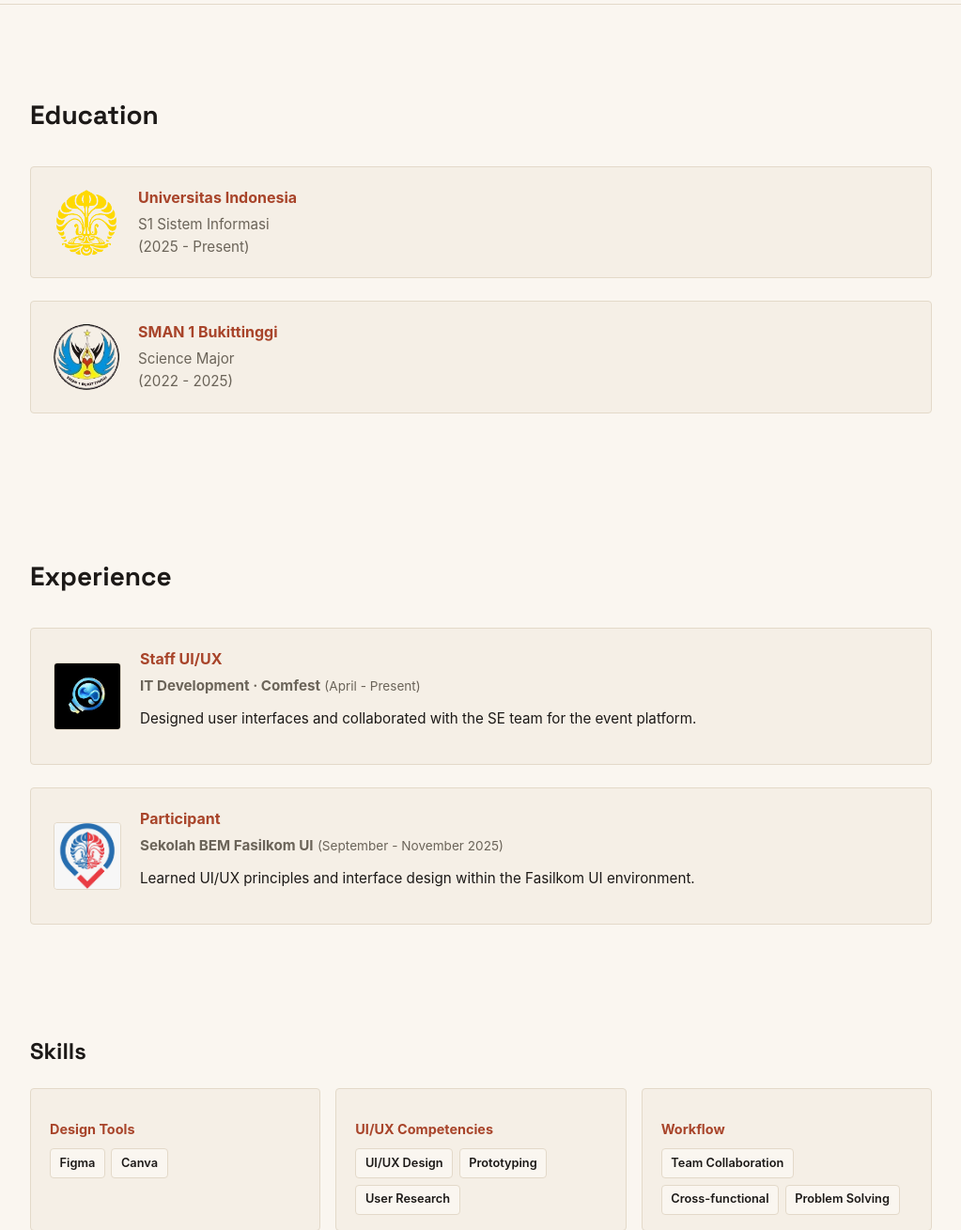
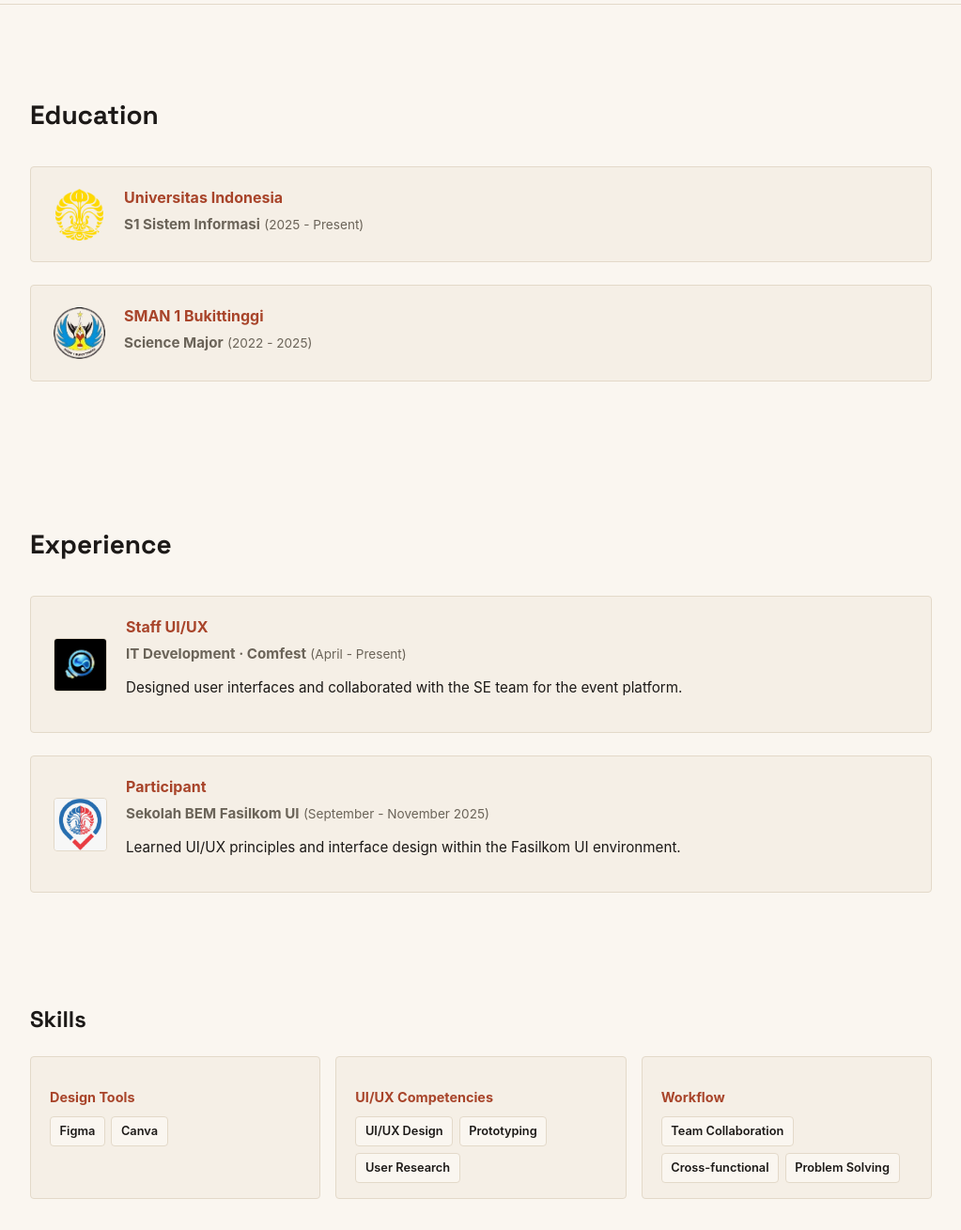
Before and after one commit to babyakiko/myportofolio, a Django app: page / in a window 1280 px wide. Shown: the part 749-2058 px from the top of the page at 94% size, without its empty margins (128-1151 px from the left). Run offline with Django 5.2, Linux system fonts and the light colour scheme.

Commit message:
style: adjust transparent education logo size untuk mobile view

```diff
--- a/static/css/style.css
+++ b/static/css/style.css
@@ -225,45 +225,39 @@ h1, .brand {
     margin-left: 0;
 }
 
-.education-content {
-    display: flex;
-    justify-content: space-between;
-    align-items: center;
-    gap: 1.5rem;
+.education-img {
+    width: 55px;
+    height: 55px;
+    min-width: 55px;
+    min-height: 55px;
+    object-fit: contain;
+    border-radius: var(--radius);
+    border: none;
+    padding: 0;
+    background: transparent;
+    flex-shrink: 0;
 }
 
-.education-img {
-    width: 70px;
-    height: 70px;
-    object-fit: cover;
-    border-radius: var(--radius);
-    border: none;
-    object-fit: contain;
-    padding: 0;
-    background: none;
-    flex-shrink: 0;
+.education-date, .experience-date {
+    display: inline-block;
+    font-size: 0.85rem;
+    color: var(--text-muted);
+    margin-bottom: 0.5rem;
+}
+
+.education-desc, .experience-desc {
+    color: var(--ink);
+    font-size: 0.95rem;
+    margin-top: 0.25rem;
 }
 
 .experience, .skills {
     padding: 3rem 0;
 }
 
-.experience-date {
-    display: inline-block;
-    font-size: 0.85rem;
-    color: var(--text-muted);
-    margin-bottom: 0.5rem;
-}
-
-.experience-desc {
-    color: var(--ink);
-    font-size: 0.95rem;
-    margin-top: 0.25rem;
-}
-
 .experience-img {
-    width: 70px;
-    height: 70px;
+    width: 55px;
+    height: 55px;
     object-fit: cover;
     border-radius: var(--radius);
     border: 1px solid var(--line);
@@ -336,17 +330,19 @@ h1, .brand {
     .social-links {
         justify-content: flex-start;
     }
-}
 
-@media (max-width: 600px) {
-    .education-content {
-        flex-direction: column-reverse;
+    .education-row, .experience-row {
+        flex-direction: column;
         align-items: flex-start;
+        gap: 1rem;
+        padding: 1.1rem;
     }
 
-    .education-img {
-        width: 100%;
-        height: 120px;
+    .education-img, .experience-img {
+        width: 45px !important;
+        height: 45px !important;
+        min-width: 45px !important;
+        min-height: 45px !important;
     }
 }
 
--- a/templates/index.html
+++ b/templates/index.html
@@ -59,19 +59,24 @@
                 <h2 class="education-title">Education</h2>
                 <div class="education-list">
                     <div class="education-row">
-                        <img class="education-img" src="/static/img/ui.png" alt="Universitas Indonesia">
+                        <img class="education-img" src="/static/img/ui.png" alt="Universitas Indonesia" style="width: 45px; height: 45px; object-fit: contain;">
                         <div class="education-text">
                             <dt>Universitas Indonesia</dt>
-                            <dd>S1 Sistem Informasi</dd>
-                            <dd>(2025 - Present)</dd>
+                            <dd>
+                                <strong>S1 Sistem Informasi</strong>
+                                <span class="education-date">(2025 - Present)</span>
+                            </dd>
                         </div>
                     </div>
+
                     <div class="education-row">
-                        <img class="education-img" src="/static/img/sma.png" alt="SMAN 1 Bukittinggi">
+                        <img class="education-img" src="/static/img/sma.png" alt="SMAN 1 Bukittinggi" style="width: 45px; height: 45px; object-fit: contain;">
                         <div class="education-text">
                             <dt>SMAN 1 Bukittinggi</dt>
-                            <dd>Science Major</dd>
-                            <dd>(2022 - 2025)</dd>
+                            <dd>
+                                <strong>Science Major</strong>
+                                <span class="education-date">(2022 - 2025)</span>
+                            </dd>
                         </div>
                     </div>
                 </div>
```
Also changed, not shown: README.md.
